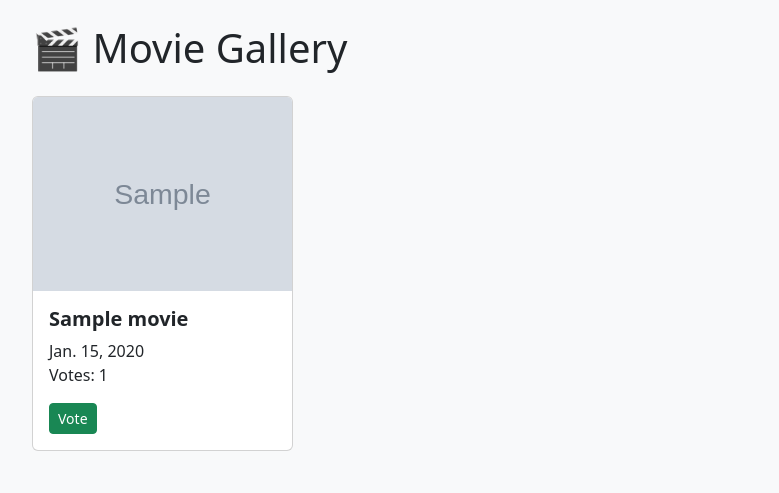
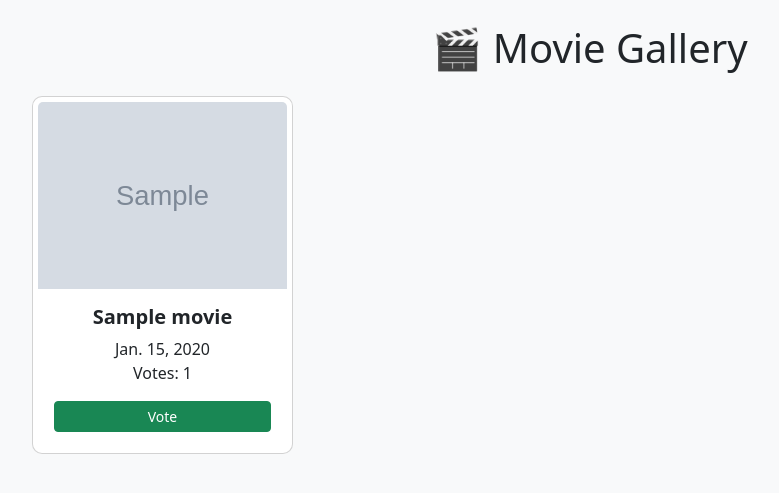
Before and after one commit to JSaumat/miniproject4JoseSaumat, a Django app: page / in a window 1280 px wide. Shown: the part 56-549 px from the top of the page, without its empty margins (50-829 px from the left). Run offline with Django 5.2, Linux system fonts and the light colour scheme; tables that the repository leaves empty hold one stand-in row (values such as "Sample post"); grey boxes marked "Sample" are stand-in pictures; some libraries are stand-ins or nearby versions.

Commit message:
Updated the CSS and index.html file to ensure all the tiles are lined up properly.

```diff
--- a/movies/static/css/movies.css
+++ b/movies/static/css/movies.css
@@ -15,4 +15,37 @@
 
 .vote-btn {
     margin-top: 10px;
+    width: 75%; /* or try 60% for a tighter look */
 }
+
+/* Prevent scaling from breaking layout */
+/* Scale hover effect but keep it inside the grid column */
+.movie-card {
+    transition: transform 0.3s ease;
+    will-change: transform;
+    overflow: hidden;
+    border-radius: 10px; /* rounded corners */
+    padding: 5px;        /* space inside the card */
+    background-color: #ffffff; /* optional: white background */
+}
+
+.movie-card:hover {
+    transform: scale(1.02);
+    z-index: 1;
+    box-shadow: 0 4px 20px rgba(0, 0, 0, 0.2);
+}
+
+/* Keep poster size consistent */
+.card-img-top {
+    max-height: 360px;
+    object-fit: cover;
+    margin: 0 auto; /* centers the image */
+    display: block;
+}
+
+.movie-card .card-body {
+    display: flex;
+    flex-direction: column;
+    align-items: center;
+    text-align: center;
+}
--- a/movies/templates/movies/index.html
+++ b/movies/templates/movies/index.html
@@ -4,22 +4,25 @@
 
 {% block content %}
 
-<h1 class="mb-4">🎬 Movie Gallery</h1>
+<h1 class="mb-4 text-center">🎬 Movie Gallery</h1>
 
 {% if movies %}
-  <div class="row">
+  <div class="row row-cols-1 row-cols-sm-2 row-cols-md-3 row-cols-lg-4 g-4">
     {% for movie in movies %}
-      <div class="col-md-3 mb-4">
-        <div class="card h-100">
+      <div class="col">
+        <div class="card h-100 movie-card">
           {% if movie.poster_url %}
-            <img src="{{ movie.poster_url }}" class="card-img-top" alt="{{ movie.title }}">
+            <img src="{{ movie.poster_url }}" class="card-img-top mx-auto d-block" alt="{{ movie.title }}">
           {% endif %}
-          <div class="card-body">
+          <div class="card-body d-flex flex-column align-items-center text-center">
             <h5 class="card-title">{{ movie.title }}</h5>
-            <p class="card-text">{{ movie.release_date }}<br>Votes: {{ movie.vote_count }}</p>
-            <form method="post" action="{% url 'movies:vote_movie' movie.id %}">
+            <p class="card-text">
+              {{ movie.release_date }}<br>
+              Votes: {{ movie.vote_count }}
+            </p>
+            <form method="post" action="{% url 'movies:vote_movie' movie.id %}" class="w-100">
               {% csrf_token %}
-              <button type="submit" class="btn btn-sm btn-success">Vote</button>
+              <button type="submit" class="btn btn-sm btn-success w-100">Vote</button>
             </form>
           </div>
         </div>
@@ -27,8 +30,9 @@
     {% endfor %}
   </div>
 {% else %}
-  <p>No movies found. Try adding some on the <a href="{% url 'movies:search_movie' %}">Search Page</a>.</p>
+  <p class="text-center">No movies found. Try adding some on the <a href="{% url 'movies:search_movie' %}">Search Page</a>.</p>
 {% endif %}
+
 {% endblock %}
 
 {% block extra_js %}
```
